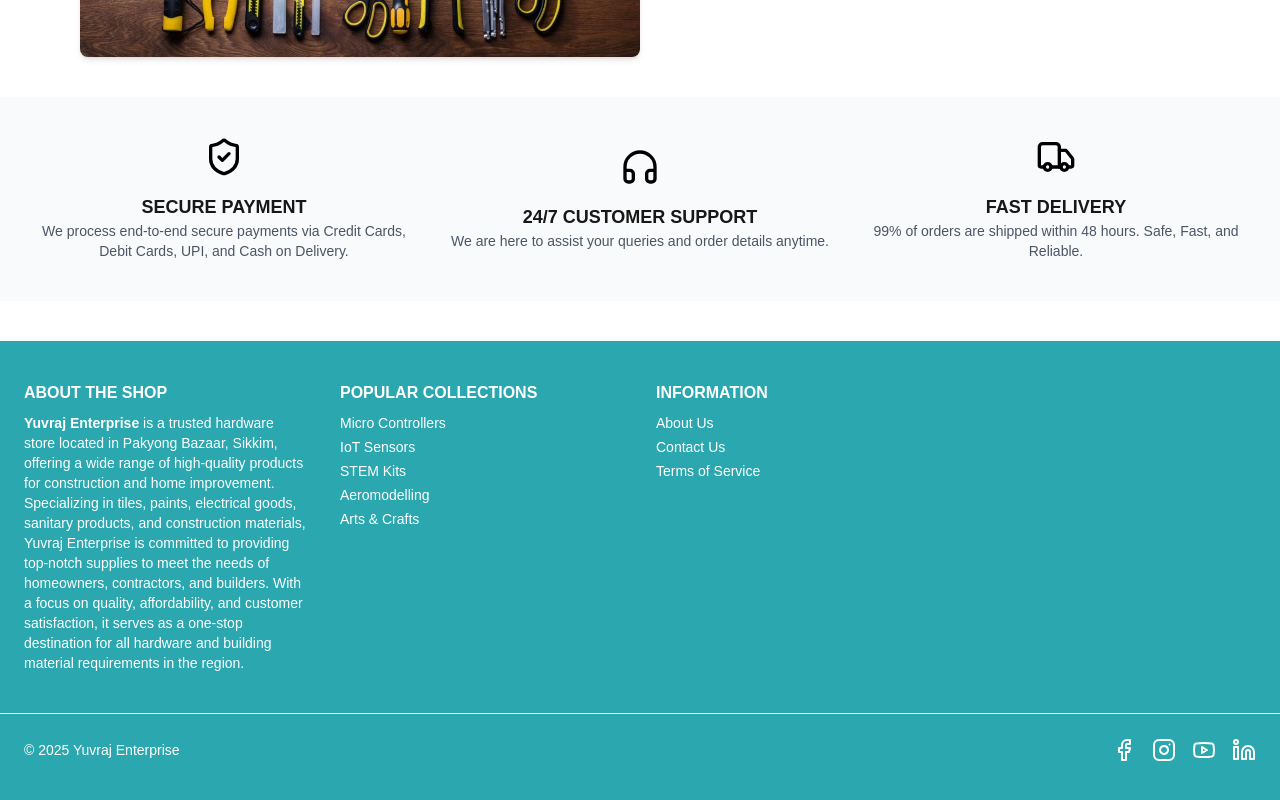
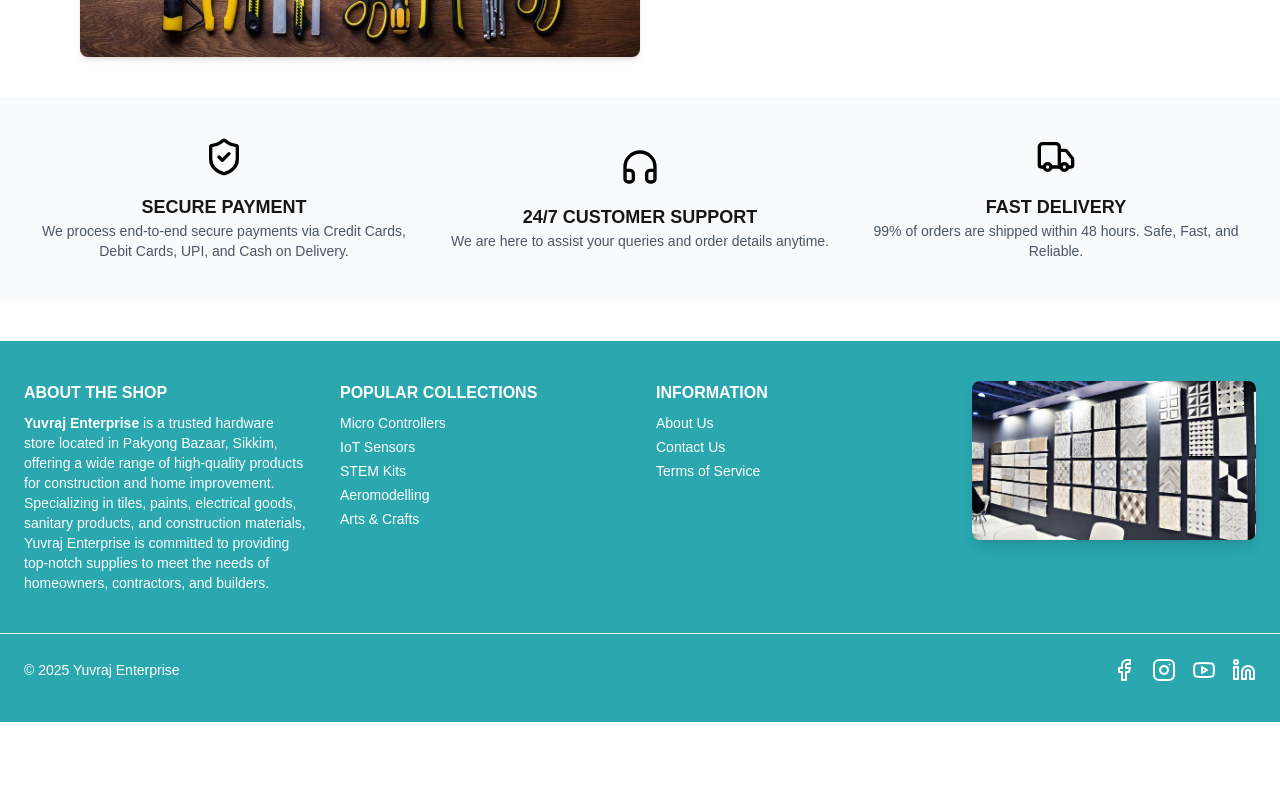
Before and after one commit to A5shi5h/yuvrajenterprise, a Next.js app: page / in a window 1280 px wide. Shown: the part 1380-2180 px from the top of the page. After the commit the page ends 2102 px from the top, so only its background shows below. Built offline with nearby package versions, Linux system fonts and the light colour scheme.

Commit message:
some changes in footer

```diff
--- a/components/Footer.tsx
+++ b/components/Footer.tsx
@@ -1,53 +1,105 @@
+"use client";
+import { motion } from "framer-motion";
 import { Facebook, Instagram, Linkedin, Youtube } from "lucide-react";
+import Image from "next/image";
 
 const Footer = () => {
   return (
     <footer className="bg-[#2AA7AF] text-white py-10 mt-10">
-      <div className="container mx-auto px-6 grid md:grid-cols-4 gap-8">
-
+      <motion.div
+        initial={{ opacity: 0, y: 20 }}
+        animate={{ opacity: 1, y: 0 }}
+        transition={{ duration: 0.8 }}
+        className="container mx-auto px-6 grid md:grid-cols-4 gap-8"
+      >
         {/* About the Shop */}
-        <div>
+        <motion.div
+          whileHover={{ scale: 1.02 }}
+          transition={{ duration: 0.3 }}
+        >
           <h3 className="font-semibold">ABOUT THE SHOP</h3>
           <p className="text-sm mt-2">
-            <strong>Yuvraj Enterprise </strong> is a trusted hardware store located in Pakyong Bazaar, Sikkim, offering a wide range of high-quality products for construction and home improvement. Specializing in tiles, paints, electrical goods, sanitary products, and construction materials, Yuvraj Enterprise is committed to providing top-notch supplies to meet the needs of homeowners, contractors, and builders. With a focus on quality, affordability, and customer satisfaction, it serves as a one-stop destination for all hardware and building material requirements in the region.
+            <strong>Yuvraj Enterprise </strong> is a trusted hardware store located in Pakyong Bazaar, Sikkim, offering a wide range of high-quality products for construction and home improvement. Specializing in tiles, paints, electrical goods, sanitary products, and construction materials, Yuvraj Enterprise is committed to providing top-notch supplies to meet the needs of homeowners, contractors, and builders.
           </p>
-        </div>
+        </motion.div>
 
         {/* Popular Collections */}
-        <div>
+        <motion.div
+          whileHover={{ scale: 1.02 }}
+          transition={{ duration: 0.3 }}
+        >
           <h3 className="font-semibold">POPULAR COLLECTIONS</h3>
           <ul className="text-sm mt-2 space-y-1">
-            <li>Micro Controllers</li>
-            <li>IoT Sensors</li>
-            <li>STEM Kits</li>
-            <li>Aeromodelling</li>
-            <li>Arts & Crafts</li>
+            {["Micro Controllers", "IoT Sensors", "STEM Kits", "Aeromodelling", "Arts & Crafts"].map((item, index) => (
+              <motion.li
+                key={index}
+                whileHover={{ x: 5 }}
+                transition={{ type: "spring", stiffness: 200 }}
+              >
+                {item}
+              </motion.li>
+            ))}
           </ul>
-        </div>
+        </motion.div>
 
         {/* Information Links */}
-        <div>
+        <motion.div
+          whileHover={{ scale: 1.02 }}
+          transition={{ duration: 0.3 }}
+        >
           <h3 className="font-semibold">INFORMATION</h3>
           <ul className="text-sm mt-2 space-y-1">
-            <li>About Us</li>
-            <li>Contact Us</li>
-            <li>Terms of Service</li>
+            {["About Us", "Contact Us", "Terms of Service"].map((item, index) => (
+              <motion.li
+                key={index}
+                whileHover={{ x: 5 }}
+                transition={{ type: "spring", stiffness: 200 }}
+              >
+                {item}
+              </motion.li>
+            ))}
           </ul>
-        </div>
-      </div>
+        </motion.div>
+
+        {/* Image */}
+        <motion.div
+          initial={{ opacity: 0, scale: 0.9 }}
+          animate={{ opacity: 1, scale: 1 }}
+          transition={{ duration: 0.5 }}
+        >
+          <Image
+            src={"/images/img1.jpg"}
+            alt="image"
+            height={400}
+            width={400}
+            className="object-cover rounded-lg shadow-lg transition-transform hover:scale-105"
+          />
+        </motion.div>
+      </motion.div>
 
       {/* Bottom Section */}
-      <div className="container mx-auto mt-10 px-6 flex flex-col md:flex-row justify-between items-center border-t border-white pt-6">
+      <motion.div
+        initial={{ opacity: 0, y: 20 }}
+        animate={{ opacity: 1, y: 0 }}
+        transition={{ duration: 0.8 }}
+        className="container mx-auto mt-10 px-6 flex flex-col md:flex-row justify-between items-center border-t border-white pt-6"
+      >
         <p className="text-sm">&copy; 2025 Yuvraj Enterprise</p>
 
         {/* Social Icons */}
         <div className="flex space-x-4 mt-4 md:mt-0">
-          <Facebook className="w-6 h-6 cursor-pointer" />
-          <Instagram className="w-6 h-6 cursor-pointer" />
-          <Youtube className="w-6 h-6 cursor-pointer" />
-          <Linkedin className="w-6 h-6 cursor-pointer" />
+          {[Facebook, Instagram, Youtube, Linkedin].map((Icon, index) => (
+            <motion.div
+              key={index}
+              whileHover={{ scale: 1.2, rotate: 10 }}
+              transition={{ type: "spring", stiffness: 300 }}
+              className="cursor-pointer"
+            >
+              <Icon className="w-6 h-6" />
+            </motion.div>
+          ))}
         </div>
-      </div>
+      </motion.div>
     </footer>
   );
 };
```
